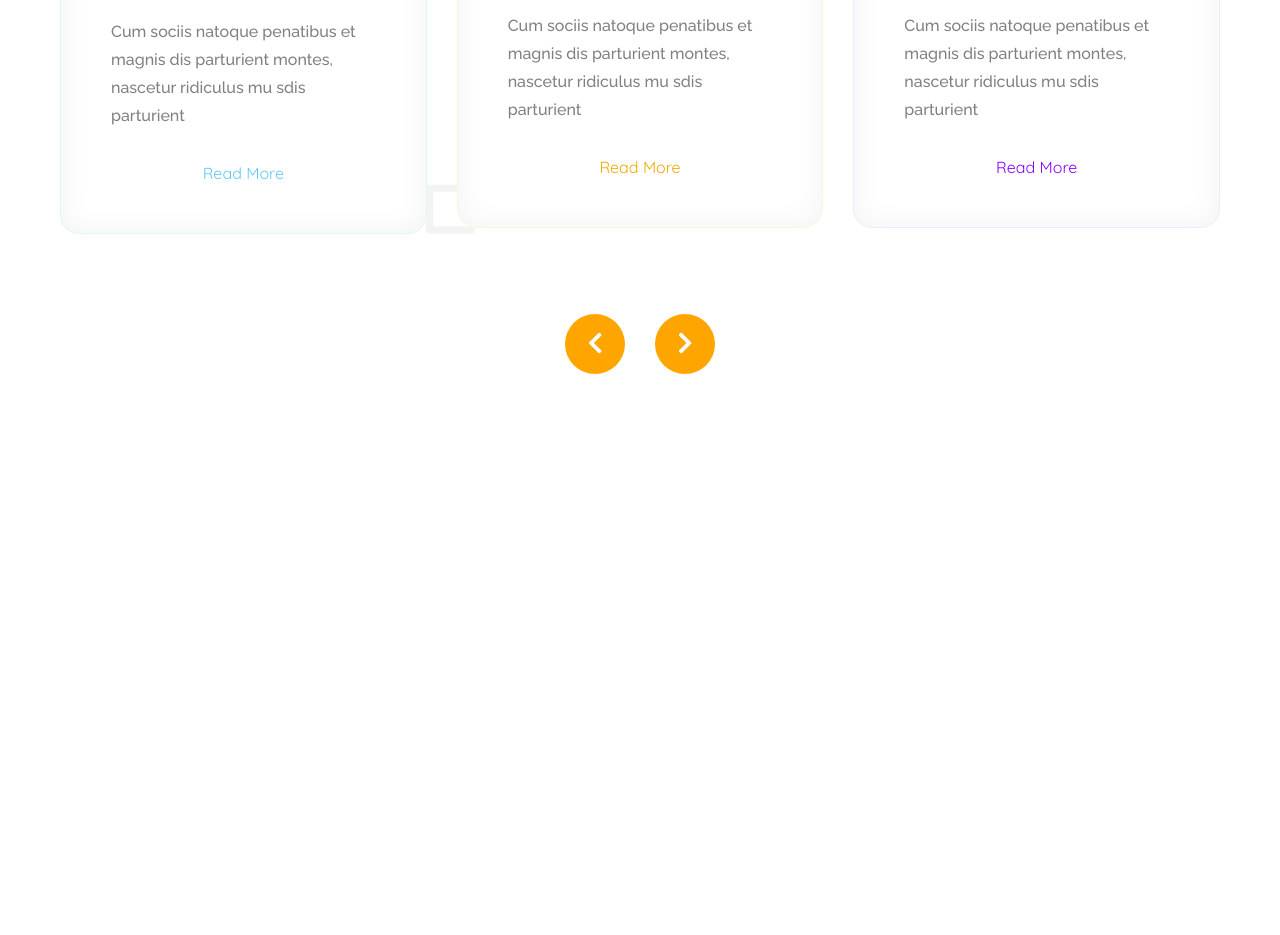
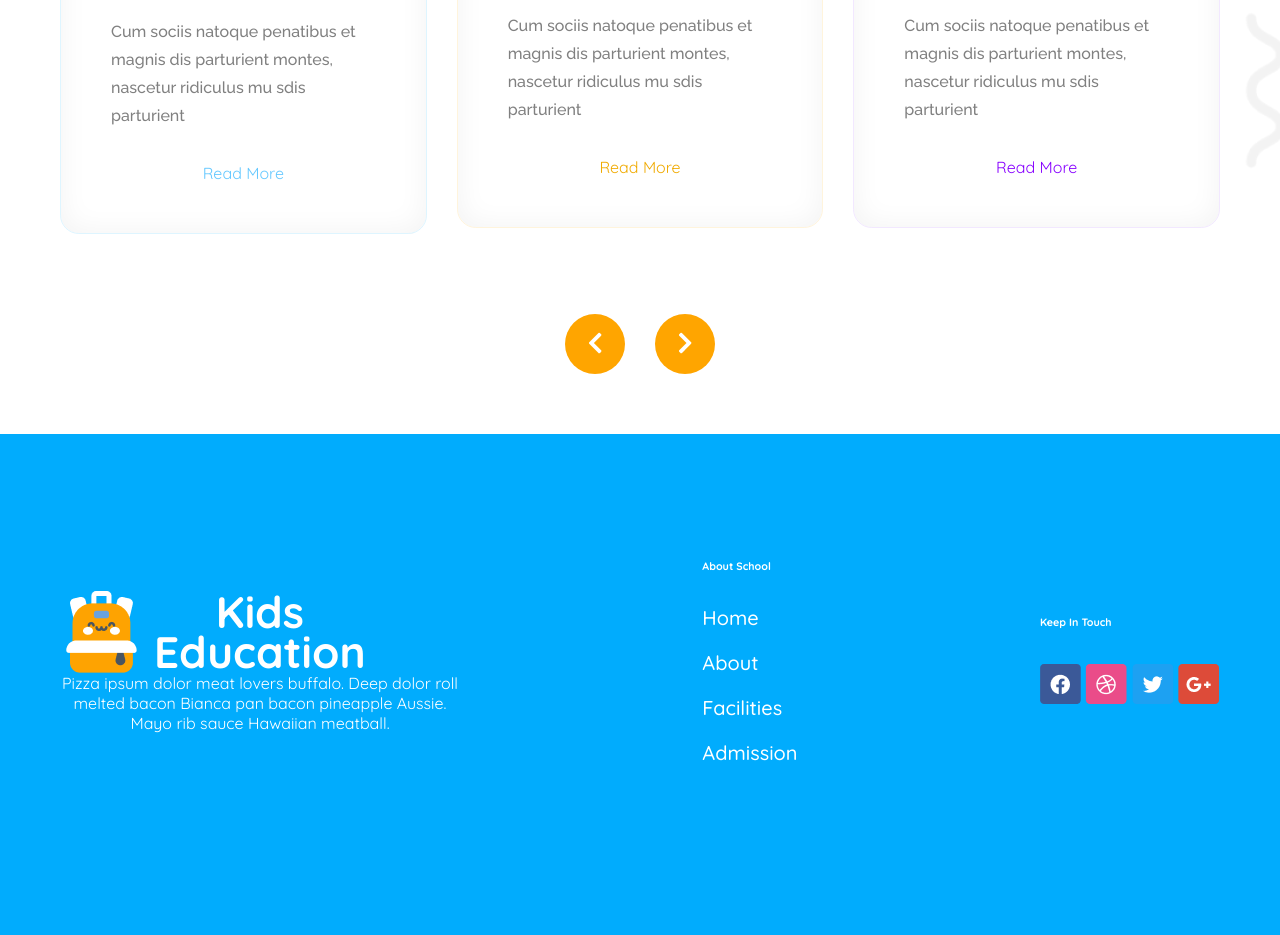
Before and after one commit to refatkhan/kids-school, a plain HTML site: page index.html in a window 1280 px wide. Shown: the part 1146-2081 px from the top of the page. Before the commit the page ends 1580 px from the top, so only its background shows below. Drawn offline with Linux system fonts and the light colour scheme.

Commit message:
add footer section

```diff
--- a/index.html
+++ b/index.html
@@ -11,8 +11,8 @@
 <body>
     <header>
         <nav>
-            <section class="navber">
-                <div class="nav-container display-flex">
+            <section class="navber content-width">
+                <div class="nav-container display-flex ">
                     <div class="nav-logo display-flex">
                         <img src="./assets/logo.png" alt="">
                         <p>SCHOOL</p>
@@ -36,7 +36,7 @@
         </nav>
 
         <section class="banner">
-            <div class="banner-container display-flex">
+            <div class="banner-container display-flex content-width">
                 <div class="banner-text">
                     <h1>
                         <span class="first">Empowering</span><br>
@@ -57,7 +57,7 @@
     </header>
     <main>
         <section class="curriculum">
-            <div class="curriculum-container">
+            <div class="curriculum-container content-width">
                 <h3 class="all-h3 text-center">
                     Standard Curriculum
                 </h3>
@@ -98,7 +98,39 @@
             </div>
         </section>
     </main>
-
+    <footer>
+        <section class="footer">
+            <div class="footer-container display-flex content-width ">
+                <div class="footer-description">
+                    <div class="nav-logo display-flex">
+                        <img src="./assets/Group 1.png" alt="">
+                        <p>Kids <br>
+                            Education</p>
+                    </div>
+                    <p>Pizza ipsum dolor meat lovers buffalo. Deep dolor roll melted bacon Bianca pan bacon pineapple
+                        Aussie. Mayo rib sauce Hawaiian meatball.</p>
+                </div>
+                <div class="about-school display-flex">
+                    <h6>About School</h6>
+                    <div class="schoolfeature display-flex">
+                    <p>Home</p>
+                    <p>About</p>
+                    <p>Facilities</p>
+                    <p>Admission </p>
+                    </div>
+                </div>
+                <div class="footer-logo display-flex">
+                    <h6>Keep In Touch</h6>
+                    <div class="logo-image">
+                    <img src="./assets/fb.png" alt="facebook logo">
+                    <img src="./assets/dribble.png" alt="dribble logo">
+                    <img src="./assets/twitter.png" alt="twitter logo">
+                    <img src="./assets/google+.png" alt="google+ logo">
+                    </div>
+                </div>
+            </div>
+        </section>
+    </footer>
     <script src="https://kit.fontawesome.com/bdeac3f621.js" crossorigin="anonymous"></script>
 </body>
 
--- a/style.css
+++ b/style.css
@@ -17,6 +17,8 @@
 
 body {
     font-family: "Quicksand", serif;
+}
+.content-width{
     max-width: 1160px;
     margin: 0 auto;
 }
@@ -115,6 +117,8 @@ body {
 }
 
 /* Banner Part */
+
+
 .banner-container {
     gap: 50px;
 }
@@ -224,6 +228,55 @@ body {
 }
 
 
+
+/* Footer */
+.footer{
+    background-color: #01ACFD;
+    width: 100%;
+    color: #FFFFFF;
+}
+.footer-container{
+    justify-content: space-between;
+    text-align: center;
+    padding: 125px 0 170px 0 ;
+}
+.footer-description{
+    max-width: 400px;
+}
+.nav-logo{
+justify-content: left;
+}
+.nav-logo p {
+    font-size: 2.75rem;
+    font-weight: bold;
+    line-height: 40px;
+}
+
+
+.about-school{
+    align-items: flex-start;
+    flex-direction: column;
+    gap: 32px;
+}
+.schoolfeature{
+    justify-content: left;
+    align-items: flex-start;
+    flex-direction: column;
+    gap: 20px;
+}
+.schoolfeature p{
+    font-size: 20px;
+    font-weight: 500;
+}
+.footer-logo{
+    justify-content: left;
+    align-items: flex-start;
+    flex-direction: column;
+    gap: 35px;
+}
+
+/* Responsive */
+
 @media screen and (max-width:576px) {
 
     .nav-logo>p,
```
Also changed, not shown: assets/Group 1.png (added).
